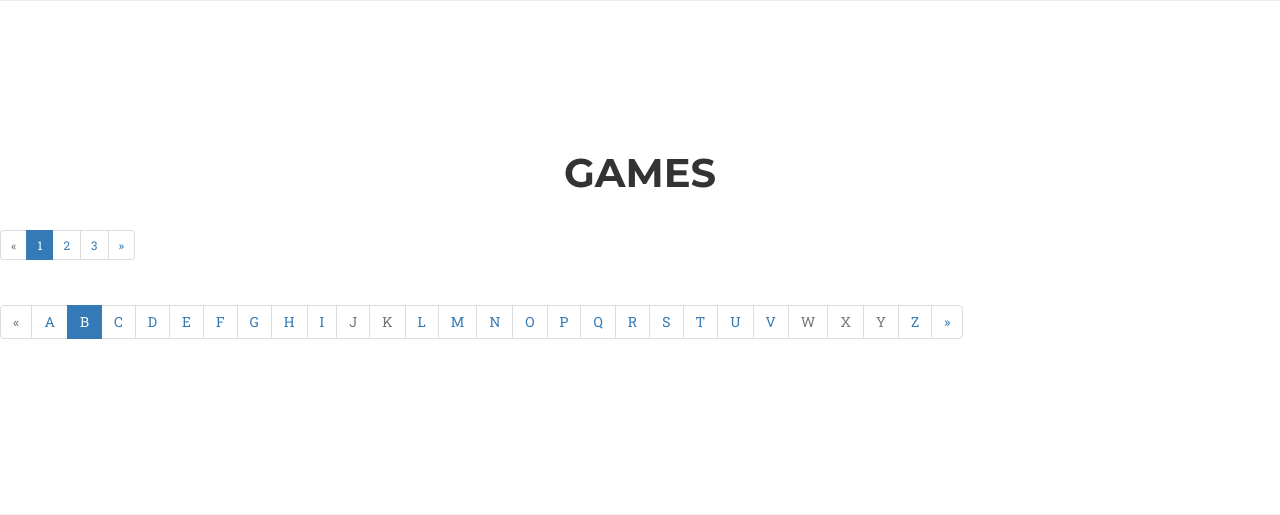
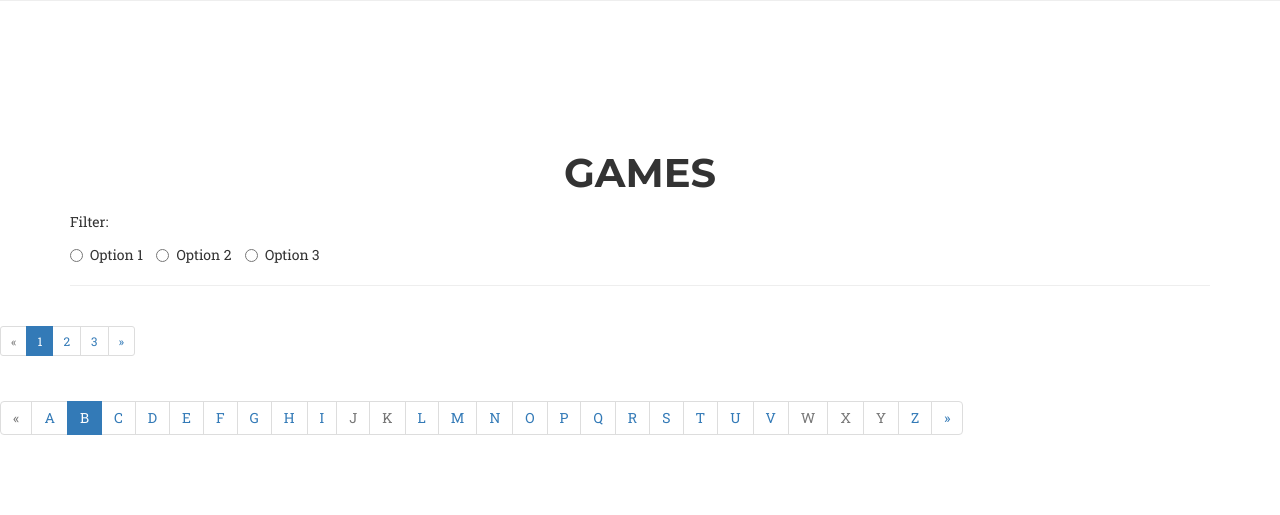
Before and after one commit to bryanbernal97/idb, a Flask app: page / in a window 1280 px wide. Shown: the part 1866-2381 px from the top of the page. Run offline with Flask 2, Linux system fonts and the light colour scheme; data that the repository does not hold is empty; some libraries are stand-ins or nearby versions; some web fonts are replaced.

Commit message:
Added filter check boxes to all models--generic names

```diff
--- a/templates/index.html
+++ b/templates/index.html
@@ -192,6 +192,19 @@
                     <h2 class="section-heading">Games</h2>
                 </div>
             </div>
+            <p>Filter:</p>
+                <form>
+                    <label class="radio-inline">
+                      <input type="radio" name="optradio">Option 1
+                  </label>
+                  <label class="radio-inline">
+                      <input type="radio" name="optradio">Option 2
+                  </label>
+                  <label class="radio-inline">
+                      <input type="radio" name="optradio">Option 3
+                  </label>
+              </form>
+              <hr>
             <div class="row">
                 {% for game in name['games'] %}
                 <div class="col-md-4 col-sm-6 portfolio-item">
@@ -363,6 +376,19 @@
                     <h2 class="section-heading">Teams</h2>
                 </div>
             </div>
+            <p>Filter:</p>
+                <form>
+                    <label class="radio-inline">
+                      <input type="radio" name="optradio">Option 1
+                  </label>
+                  <label class="radio-inline">
+                      <input type="radio" name="optradio">Option 2
+                  </label>
+                  <label class="radio-inline">
+                      <input type="radio" name="optradio">Option 3
+                  </label>
+              </form>
+              <hr>
             <div class="row">
                 <div class="col-md-4 col-sm-6 portfolio-item">
                     <a href="/teams/tempostorm" class="portfolio-link" data-toggle="modal">
@@ -450,6 +476,19 @@
                         <h2 class="section-heading">Communities</h2>
                     </div>
                 </div>
+                <p>Filter:</p>
+                <form>
+                    <label class="radio-inline">
+                      <input type="radio" name="optradio">Option 1
+                  </label>
+                  <label class="radio-inline">
+                      <input type="radio" name="optradio">Option 2
+                  </label>
+                  <label class="radio-inline">
+                      <input type="radio" name="optradio">Option 3
+                  </label>
+              </form>
+              <hr>
                 <div class="row">
                     {% for community in name['communities'] %}
                     <div class="col-md-4 col-sm-6 portfolio-item">
```
